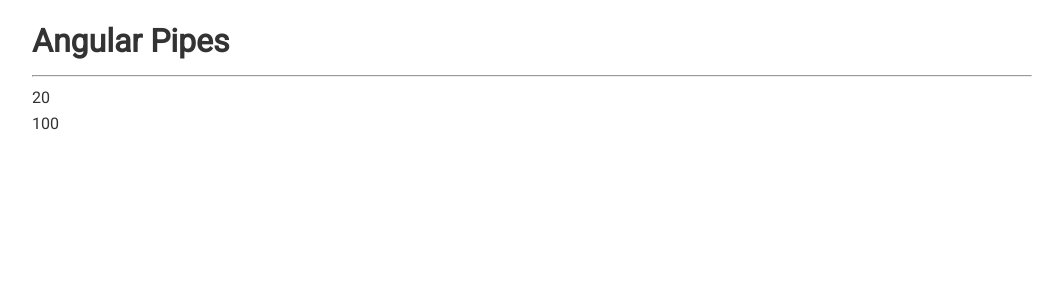
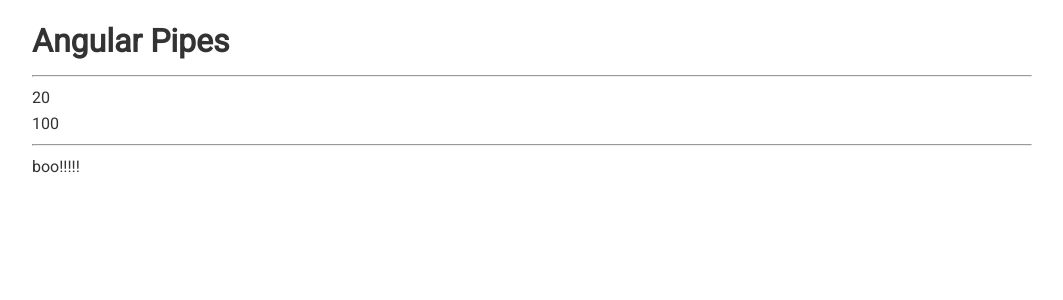
Before and after one commit to Chuchundrium/Angular-theory, an Angular app: page / in a window 1280 px wide. Shown: the top 300 px of the page, without its empty margins (108-1171 px from the left). Built offline with nearby package versions, Linux system fonts and the light colour scheme.

Commit message:
05-Pipes-07-CLI-generation-pipe

```diff
--- a/src/app/app.component.html
+++ b/src/app/app.component.html
@@ -3,4 +3,6 @@
   <hr>
   <p>{{ 10 | mult }}</p>
   <p>{{ 10 | mult:10 }}</p>
+  <hr>
+  <p>{{ '   boo   ' | exMarks }}</p>
 </div>
--- a/src/app/app.module.ts
+++ b/src/app/app.module.ts
@@ -4,11 +4,13 @@ import { NgModule } from '@angular/core';
 import { AppComponent } from './app.component';
 import {FormsModule} from '@angular/forms';
 import {MultByPipe} from './pipes/mult-by.pipe';
+import { ExMarksPipe } from './pipes/ex-marks.pipe';
 
 @NgModule({
   declarations: [
     AppComponent,
-    MultByPipe
+    MultByPipe,
+    ExMarksPipe
   ],
   imports: [
     BrowserModule,
--- /dev/null
+++ b/src/app/pipes/ex-marks.pipe.ts
@@ -0,0 +1,12 @@
+import { Pipe, PipeTransform } from '@angular/core';
+
+@Pipe({
+  name: 'exMarks'
+})
+export class ExMarksPipe implements PipeTransform {
+
+  transform(str: string): string {
+    return `${str.trim()}!!!!!`;
+  }
+
+}
```
